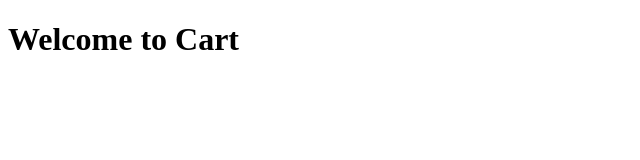
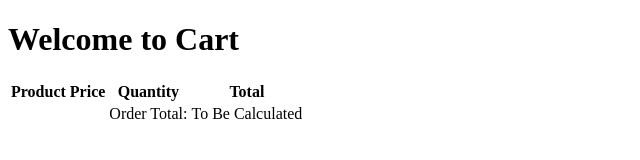
Before and after one commit to adriaivanitsky/lab-06-products, a website: page styles/cart/index.html in a window 1280 px wide. Shown: the whole page, without its empty margins (0-640 px from the left). Drawn offline with Linux system fonts and the light colour scheme.

Commit message:
created static html table

```diff
--- a/styles/cart/index.html
+++ b/styles/cart/index.html
@@ -8,5 +8,22 @@
 </head>
 <body>
     <h1>Welcome to Cart</h1>
+    <table>
+        <thead>
+            <th>Product</th>
+            <th>Price</th>
+            <th>Quantity</th>
+            <th>Total</th>
+        </thead>
+        <tbody id="table-body">
+
+        </tbody>
+        <tfoot>
+            <td></td>
+            <td></td>
+            <td>Order Total:</td>
+            <td>To Be Calculated</td>
+        </tfoot>
+    </table>
 </body>
 </html>
```
